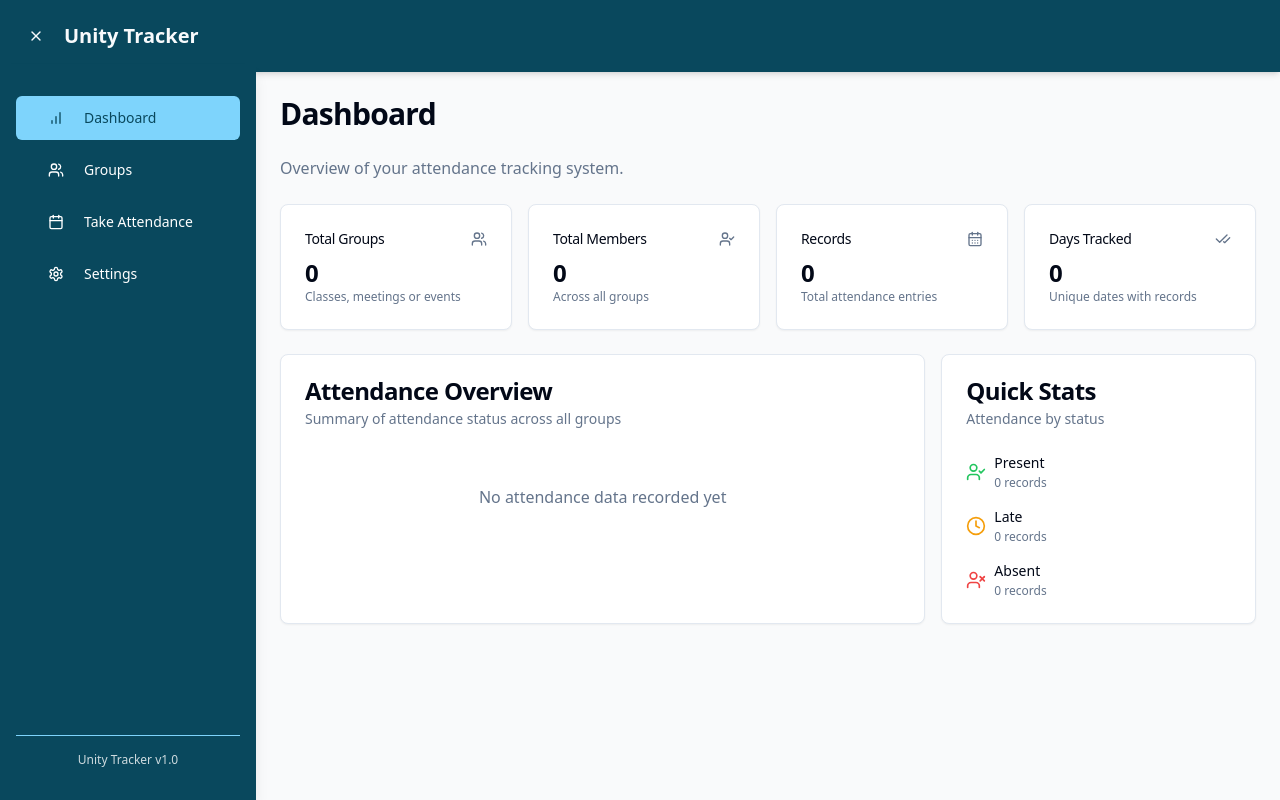
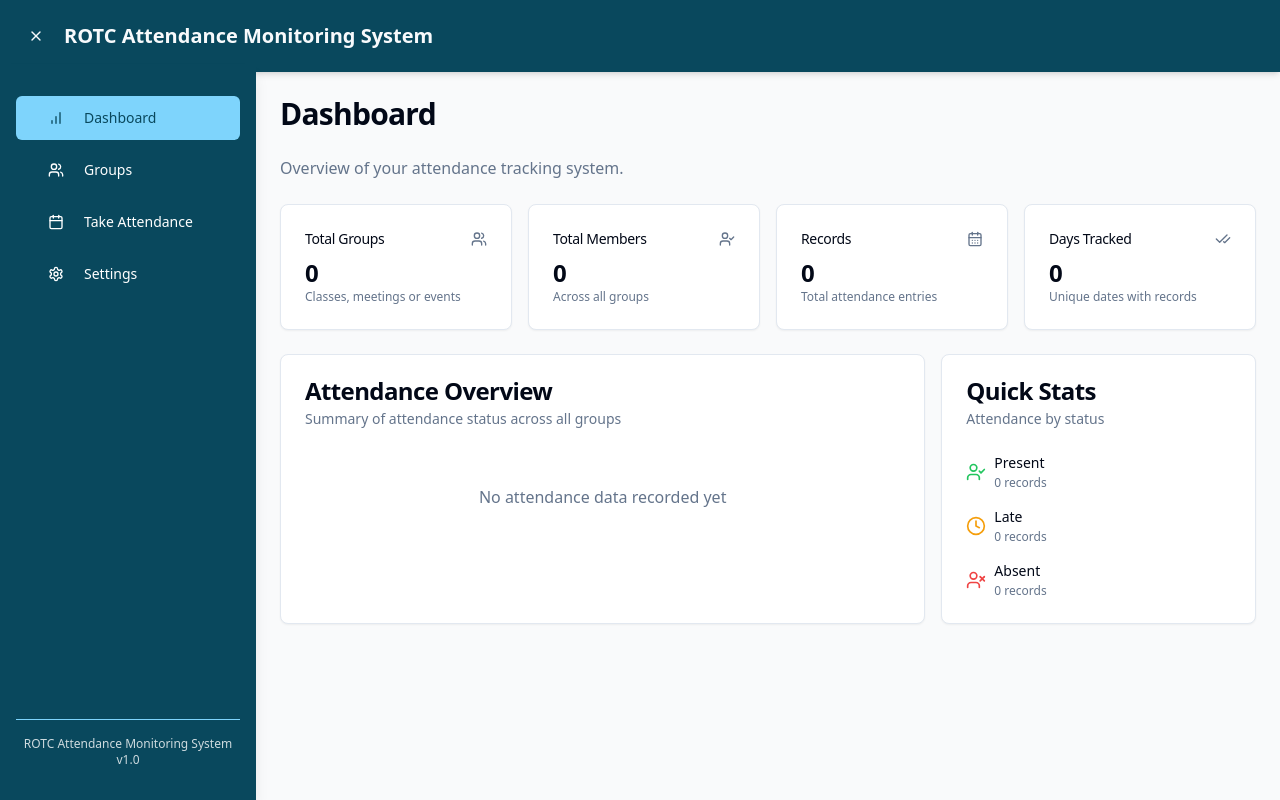
Before and after one commit to jeanbongcawel/ROTC-attendance-monitoring-system, a React (Vite) app: page / in a window 1280 px wide. Built offline with nearby package versions, Linux system fonts and the light colour scheme.

Commit message:
Rename project
Rename the project to ROTC Attendance Monitoring System.

```diff
--- a/index.html
+++ b/index.html
@@ -4,12 +4,12 @@
   <head>
     <meta charset="UTF-8" />
     <meta name="viewport" content="width=device-width, initial-scale=1.0" />
-    <title>Unity Tracker - Attendance System</title>
-    <meta name="description" content="Track attendance for classes, events, and meetings" />
+    <title>ROTC Attendance Monitoring System</title>
+    <meta name="description" content="Track attendance for ROTC classes, events, and training" />
     <meta name="author" content="Lovable" />
 
-    <meta property="og:title" content="Unity Tracker - Attendance System" />
-    <meta property="og:description" content="Track attendance for classes, events, and meetings" />
+    <meta property="og:title" content="ROTC Attendance Monitoring System" />
+    <meta property="og:description" content="Track attendance for ROTC classes, events, and training" />
     <meta property="og:type" content="website" />
     <meta property="og:image" content="https://lovable.dev/opengraph-image-p98pqg.png" />
 
--- a/src/components/layout/AppLayout.tsx
+++ b/src/components/layout/AppLayout.tsx
@@ -28,7 +28,7 @@ const AppLayout: React.FC<AppLayoutProps> = ({ children }) => {
           >
             {sidebarOpen ? <X size={20} /> : <Menu size={20} />}
           </Button>
-          <h1 className="text-xl font-bold">Unity Tracker</h1>
+          <h1 className="text-xl font-bold">ROTC Attendance Monitoring System</h1>
         </div>
       </header>
 
--- a/src/components/layout/AppSidebar.tsx
+++ b/src/components/layout/AppSidebar.tsx
@@ -55,7 +55,7 @@ const AppSidebar: React.FC<AppSidebarProps> = ({ open }) => {
 
         <div className="pt-4 mt-auto border-t border-sidebar-border">
           <p className="text-sidebar-foreground/80 text-xs text-center">
-            Unity Tracker v1.0
+            ROTC Attendance Monitoring System v1.0
           </p>
         </div>
       </div>
--- /dev/null
+++ b/src/components/ui/custom-progress.tsx
@@ -0,0 +1,30 @@
+
+import React from "react";
+import { Progress as BaseProgress } from "@/components/ui/progress";
+import { cn } from "@/lib/utils";
+
+interface CustomProgressProps {
+  value: number;
+  className?: string;
+  indicatorClassName?: string;
+}
+
+/**
+ * Custom Progress component that extends the base Progress with additional styling options
+ */
+const CustomProgress: React.FC<CustomProgressProps> = ({
+  value,
+  className,
+  indicatorClassName
+}) => {
+  return (
+    <div className={cn("relative w-full h-2 overflow-hidden rounded-full bg-muted", className)}>
+      <div
+        className={cn("h-full transition-all", indicatorClassName || "bg-primary")}
+        style={{ width: `${value}%` }}
+      />
+    </div>
+  );
+};
+
+export { CustomProgress };
--- a/src/pages/Dashboard.tsx
+++ b/src/pages/Dashboard.tsx
@@ -1,4 +1,3 @@
-
 import React from "react";
 import { Card, CardContent, CardDescription, CardHeader, CardTitle } from "@/components/ui/card";
 import { useAttendance } from "@/context/AttendanceContext";
@@ -158,8 +157,7 @@ const Dashboard = () => {
                     </div>
                     <div className="text-sm">{stats.latePercentage}%</div>
                   </div>
-                  <Progress value={stats.latePercentage} className="h-2 bg-muted"
-                    indicatorClassName="bg-amber-500" />
+                  <Progress value={stats.latePercentage} className="h-2 bg-muted" />
                 </div>
 
                 <div className="space-y-2">
@@ -170,8 +168,7 @@ const Dashboard = () => {
                     </div>
                     <div className="text-sm">{stats.absentPercentage}%</div>
                   </div>
-                  <Progress value={stats.absentPercentage} className="h-2 bg-muted"
-                    indicatorClassName="bg-red-500" />
+                  <Progress value={stats.absentPercentage} className="h-2 bg-muted" />
                 </div>
               </>
             )}
```
